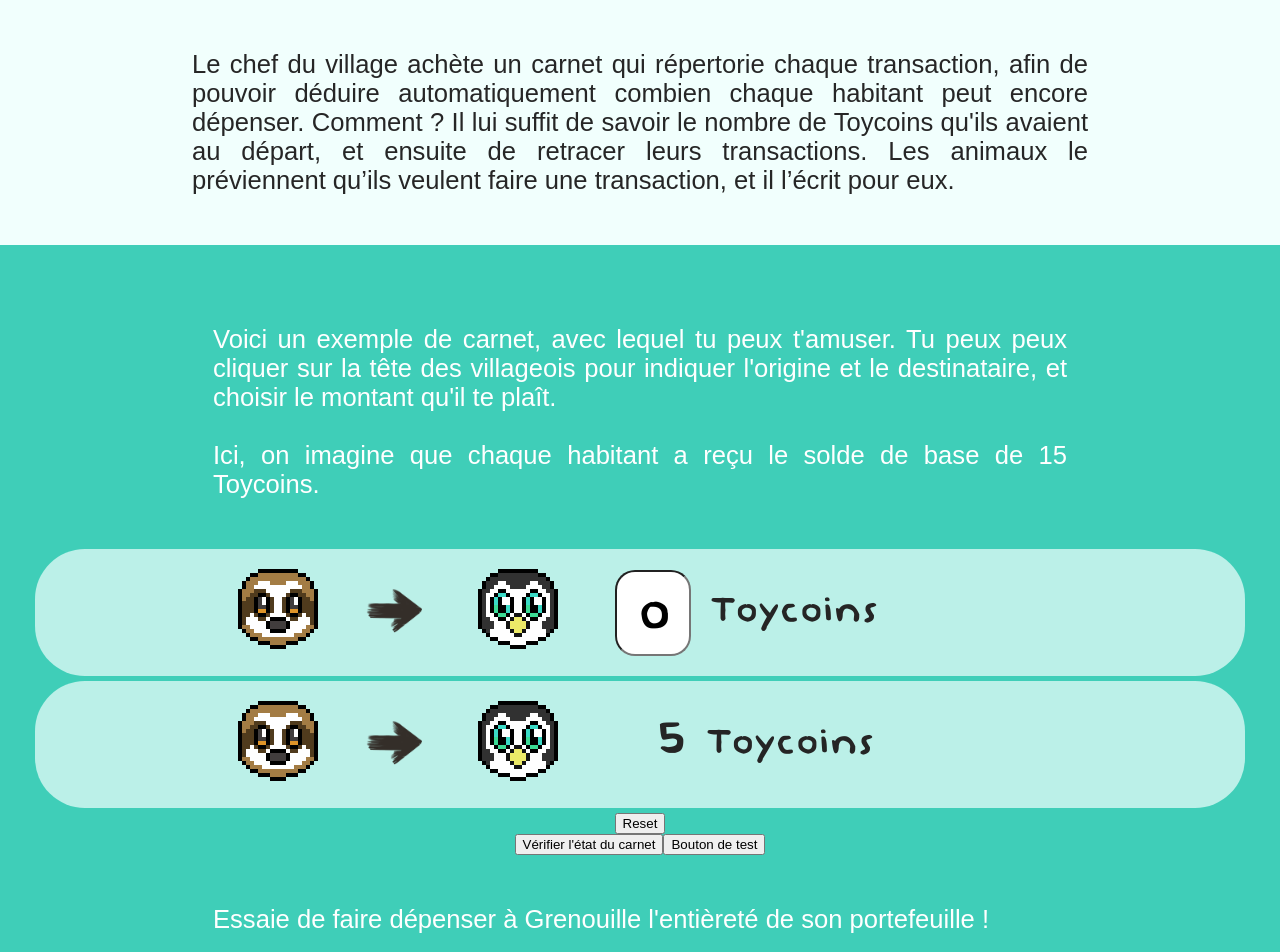
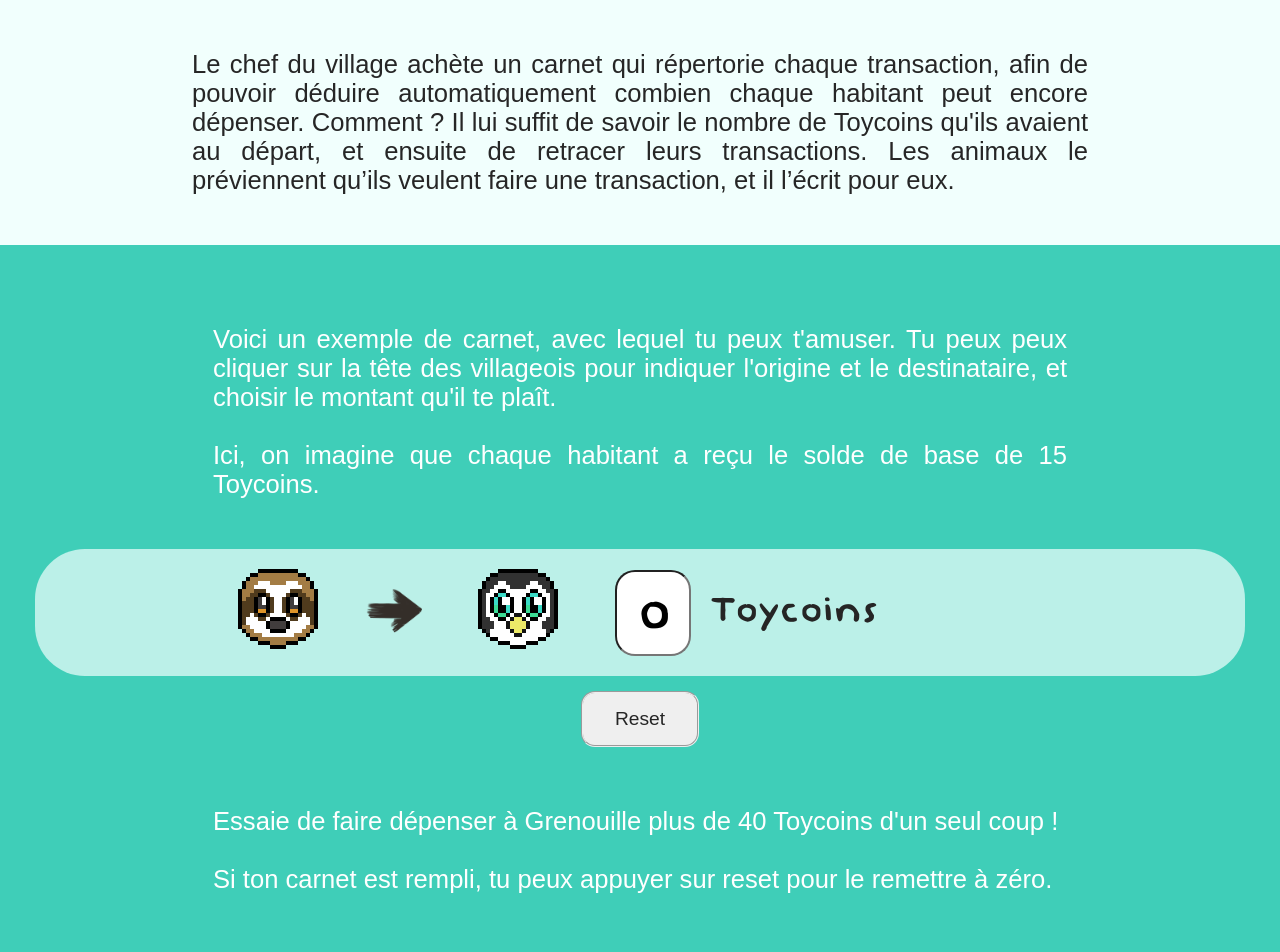
Before and after one commit to Ushien/ToyBlock, a React (Create React App) app in the folder code/toyblock/: page / in a window 1280 px wide. Shown: the top 952 px of the page. Built offline with nearby package versions, Linux system fonts and the light colour scheme.

Commit message:
Carnet interactive machine is ready and fully functional !
Starting to work on the village machine

```diff
--- a/code/toyblock/src/App.css
+++ b/code/toyblock/src/App.css
@@ -6,7 +6,7 @@ body {
       }
 
 #whiteParagraph{
-        height: 50rem;
+        height: 30rem;
         width: 30cm;
 }
 
--- a/code/toyblock/src/App.js
+++ b/code/toyblock/src/App.js
@@ -281,7 +281,6 @@ class Bloc1 extends Component { //Notation des transactions
   render(){
 
     let carnet = new Carnet("Toucan", 15, animals, true)
-    carnet.addAndApplyTransaction(new Transaction("Paresseux", "Pingouin", 5, true))
 
     return ( <div>
       <div class="paragraph">
@@ -306,7 +305,7 @@ class Bloc1 extends Component { //Notation des transactions
           />
         </div>
         <div class = "paragraph">
-          Essaie de faire dépenser à Grenouille l'entièreté de son portefeuille !
+          Essaie de faire dépenser à Grenouille plus de 40 {this.props.moneyname}s d'un seul coup !
           <br/>
           <br/>
           Si ton carnet est rempli, tu peux appuyer sur reset pour le remettre à zéro.
--- a/code/toyblock/src/blockchain.js
+++ b/code/toyblock/src/blockchain.js
@@ -351,9 +351,9 @@ class TransactionLine extends Component{
                                                 </div>
                                                 <div class = "validateWrapper">
 
-                                                                <button onClick={() => this.validateTransaction()}>
-                                                                        <div class="validate">
-                                                                        Valider la transaction
+                                                                <button class = "button" onClick={() => this.validateTransaction()}>
+                                                                        <div>
+                                                                        Valider
                                                                         </div>
                                                                 </button>
 
@@ -612,13 +612,14 @@ class CarnetBlock extends Component {
                 // If the component is resettable add a reset button
                 if(this.props.resettable){
                         fullRender.push(
-                                <button onClick={() => this.fullReset()}>
+                                <button onClick={() => this.fullReset()} class = "button">
                                         Reset
                                 </button>
                         )
                 }
 
                 // Debug buttons
+                /*
                 fullRender.push(
                         <div>
                                 <button onClick={() => this.check()}>
@@ -629,6 +630,7 @@ class CarnetBlock extends Component {
                                 </button>
                         </div>
                 )
+                */
 
                 return(
                         <div>
@@ -768,9 +770,9 @@ class HashingBlock extends Component {
         render(){
                 return(
                         <div className="centeredtext">
-                                <form>
-                                        <input type="text" value={this.state.hashword} onChange={this.handleChange} class="input"/>
-                                </form>
+
+                                <input type="text" value={this.state.hashword} onChange={this.handleChange} class="input"/>
+
                                 <div class="centeredelement">
                                 <div class="output">
                                         {this.state.hashed}
```
